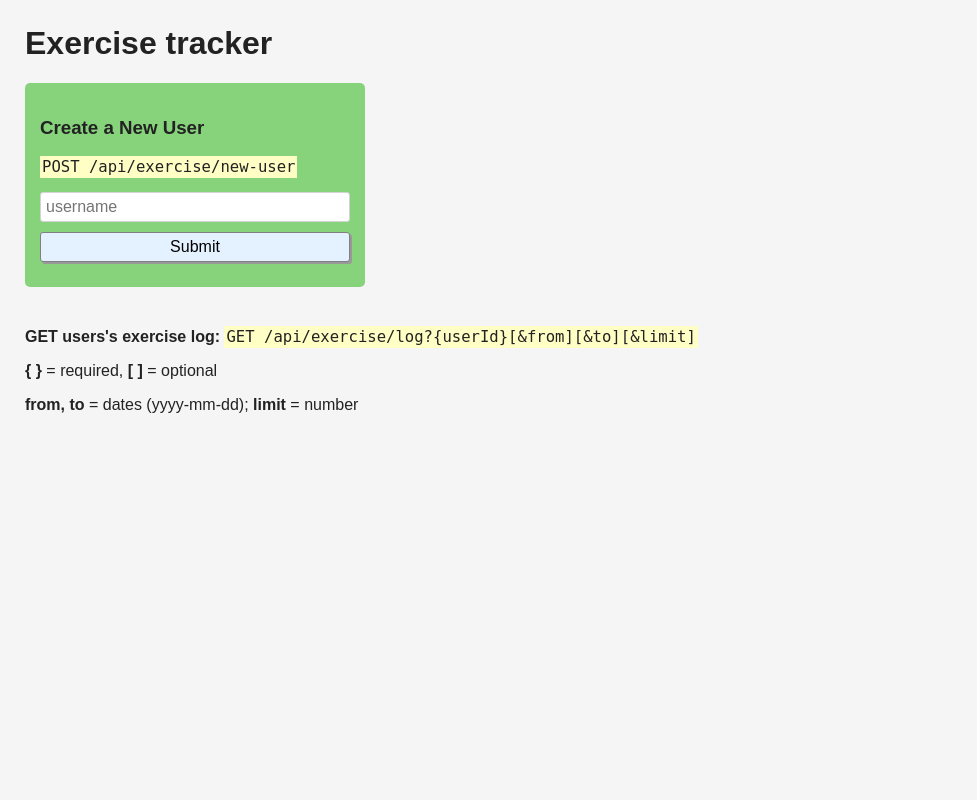
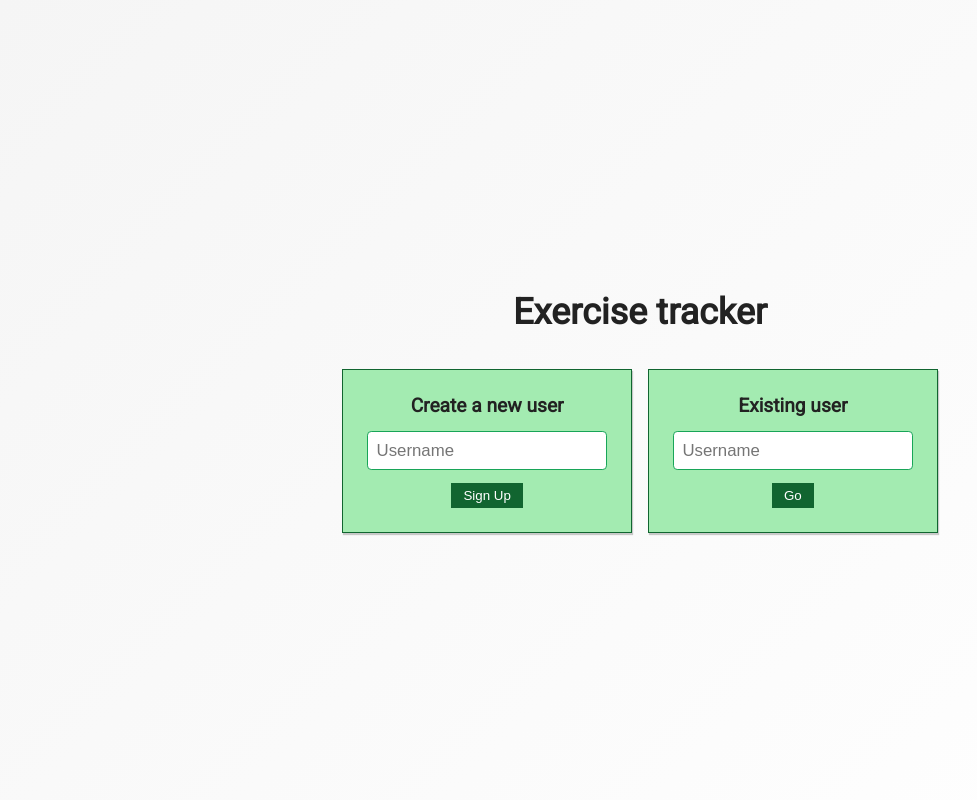
Before and after one commit to theforbiddenpool/fcc-projects, a Node server app: page / in a window 1280 px wide. Shown: the whole page, without its empty margins (0-977 px from the left). Run offline with Node 20, Linux system fonts and the light colour scheme; some libraries are stand-ins or nearby versions.

Commit message:
Remake index page UI

```diff
--- a/apis-and-microservices/exercise-tracker/public/style.css
+++ b/apis-and-microservices/exercise-tracker/public/style.css
@@ -1,64 +1,93 @@
+@import url('https://fonts.googleapis.com/css2?family=Roboto&display=swap');
 
-* {
+:root {
+  --kelly-green: #18a558;
+  --neon-green: #a3ebb1;
+  --blue-green: #21b6a8;
+  --green: #116530;
+  --light-gray: #f5f5f5;
+  --white: #fff;
+  --black: #222;
+  --default-fonts: 'Segoe UI', Tahoma, Geneva, Verdana, sans-serif;
+}
+
+*,*::before,*::after {
   box-sizing: border-box;
 }
 
-body {
-  font-family:sans-serif;
-  margin: 25px;
-  color: #222;
-  background-color: #f5f5f5;
+html,body {
+  margin: 0;
+  padding: 0;
+  border: 0;
 }
 
-h1 {
-  font-weight: bold;
-
+body {
+  font-family: var(--default-fonts);
+  color: var(--black);
+  background: linear-gradient(135deg, var(--light-gray), var(--white));
 }
 
-.bold {
-  font-weight: bold;
+.container {
+  min-height: 100vh;
+  max-width: 1295px;
+  margin: 0 auto;
+  display: flex;
+  flex-direction: column;
+  align-items: center;
+  justify-content: center;
 }
 
-p {
-  max-width: 900px;
+.container > h1 {
+  font-family: 'Roboto', var(--default-fonts);
+  font-size: 2.25rem;
+  margin-bottom: 1em;
+}
+
+.form-group {
+  display: grid;
+  grid-template-columns: repeat(2, minmax(250px, 1fr));
+  grid-gap: 1em;
 }
 
 form {
-  margin-bottom: 25px;
-  padding: 15px;
-  background-color: #87D37C;
-  display: inline-block;
-  width: 100%;
-  max-width: 340px;
-  border-radius: 5px;
+  background-color: var(--neon-green);
+  border: 1px solid var(--green);
+  padding: 1.5em;
+  box-shadow: 1px 2px 1px rgba(0, 0, 0, 0.2);
+}
+
+form > .form-title {
+  margin: 0 0 .75em 0;
+  text-align: center;
+  display: block;
+  font-family: 'Roboto', var(--default-fonts);
+  font-size: 1.2rem;
+  font-weight: 600;
+}
+
+form > * {
+  margin-bottom: .75em;
 }
 
 input {
   display: block;
-  margin-bottom: 10px;
-  padding: 5px;
-  width: 100%;
-  border: 1px solid lightgrey;
-  border-radius: 3px;
-  font-size: 16px;
+  padding: .5em;
+  border: 1px solid var(--kelly-green);
+  border-radius: .25em;
+  font-size: 1.05rem;
 }
 
-input[type=submit] {
-  font-size: 16px;
-  border-radius: 3px;
-  background-color: #E4F1FE;
-  border: 1px solid grey;
-  box-shadow: 2px 2px #999;
+button[type="submit"] {
+  background-color: var(--green);
+  color: var(--white);
+  border: 1px solid var(--green);
+  padding: .33em .85em;
+  margin: 0 auto;
+  display: block;
+}
+
+button[type="submit"]:hover {
+  border-color: var(--neon-green);
+  background-color: var(--kelly-green);
   cursor: pointer;
 }
-
-input[type=submit]:hover {
-  background-color: #FFFEC4;
-}
-
-code {
-  font-family: monospace;
-  font-size: 1.2em;
-  background-color: #FFFEC4;
-  padding: 2px;
-}
--- a/apis-and-microservices/exercise-tracker/views/index.html
+++ b/apis-and-microservices/exercise-tracker/views/index.html
@@ -3,21 +3,23 @@
   <head>
     <title>Exercise Tracker</title>
     <link rel="shortcut icon" href="https://cdn.hyperdev.com/us-east-1%3A52a203ff-088b-420f-81be-45bf559d01b1%2Ffavicon.ico" type="image/x-icon"/>
-    <link href="https://fonts.googleapis.com/css?family=Roboto" rel="stylesheet" type="text/css">
     <link href="style.css" rel="stylesheet" type="text/css">
   </head>
   <body>
     <div class="container">
       <h1>Exercise tracker</h1>
-      <form action="/api/exercise/new-user" method="post">
-        <h3>Create a New User</h3>
-        <p><code>POST /api/exercise/new-user</code></p>
-        <input id="uname" type="text" name="username" placeholder="username">
-        <input type="submit" value="Submit">
-      </form>
-      <p><strong>GET users's exercise log: </strong><code>GET /api/exercise/log?{userId}[&amp;from][&amp;to][&amp;limit]</code></p>
-      <p><strong>{ }</strong> = required, <strong>[ ]</strong> = optional</p>
-      <p><strong>from, to</strong> = dates (yyyy-mm-dd); <strong>limit</strong> = number</p>
+      <div class="form-group">
+        <form action="/api/exercise/new-user" method="post">
+          <h3 class="form-title">Create a new user</h3>
+          <input id="uname" type="text" name="username" placeholder="Username" aria-label="Type the username">
+          <button type="submit">Sign Up</button>
+        </form>
+        <form action="/api/exercise/login">
+          <h3 class="form-title">Existing user</h3>
+          <input type="text" name="username" id="lg-username" placeholder="Username" aria-label="Type your username">
+          <button type="submit">Go</button>
+        </form>
+      </div>
     </div>
   </body>
 </html>
```
